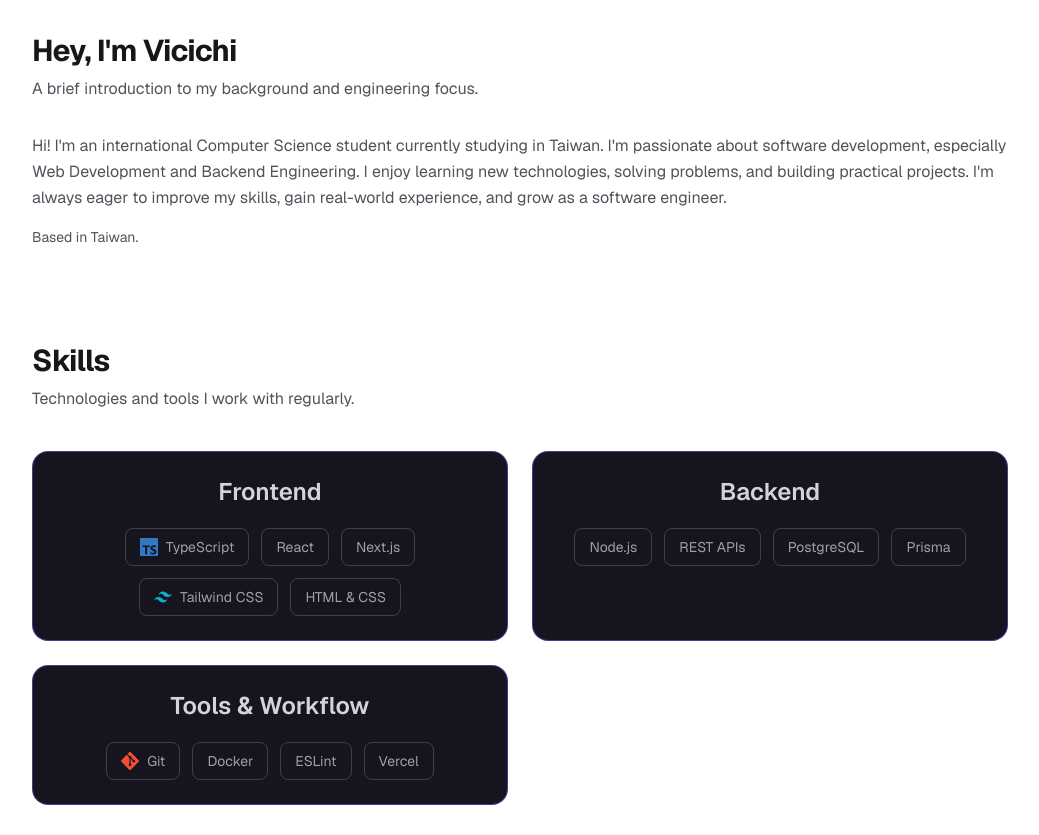
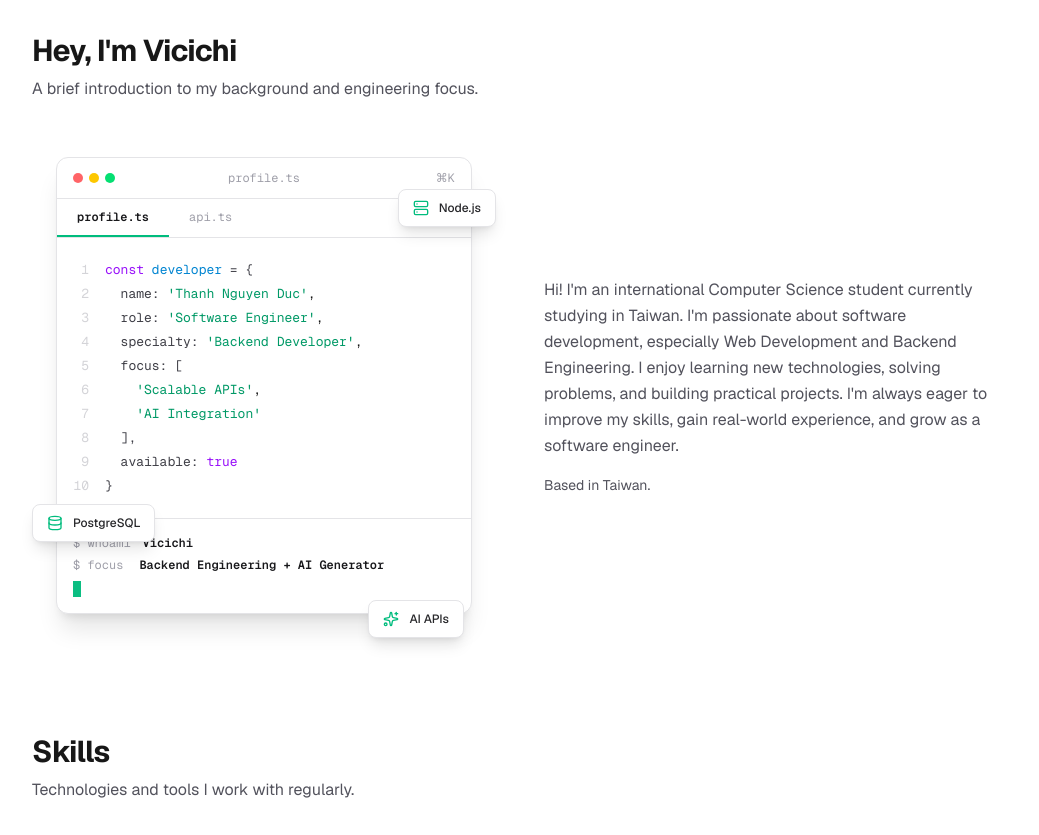
Before and after one commit to ducthanhnguyen04/vicichi, a Next.js app: page / in a window 1280 px wide. Shown: the part 720-1555 px from the top of the page, without its empty margins (120-1159 px from the left). Built offline with nearby package versions, Linux system fonts and the light colour scheme; no server answers.

Commit message:
fix about ui

```diff
--- a/package.json
+++ b/package.json
@@ -9,6 +9,7 @@
     "lint": "eslint"
   },
   "dependencies": {
+    "lucide-react": "^1.81.0",
     "next": "16.4.6",
     "react": "19.3.0",
     "react-dom": "19.3.0",
--- a/src/components/layout/mobile-menu.tsx
+++ b/src/components/layout/mobile-menu.tsx
@@ -42,7 +42,7 @@ export function MobileMenu() {
         aria-label="Toggle navigation menu"
         onClick={() => setOpen((prev) => !prev)}
       >
-        {open ? <MdClose /> : <FiMenu />}
+        {open ? <MdClose size={20}/> : <FiMenu size={20}/>}
       </Button>
 
       {open ? (
--- a/src/components/sections/about-section.tsx
+++ b/src/components/sections/about-section.tsx
@@ -1,5 +1,153 @@
+import { Database, Server, Sparkles } from "lucide-react";
 import { personalData } from "@/data/personal";
 import { SectionHeading } from "@/components/shared/section-heading";
+
+function FloatingBadge({
+  icon: Icon,
+  label,
+  className = "",
+}: {
+  icon: React.ComponentType<{ className?: string }>;
+  label: string;
+  className?: string;
+}) {
+  return (
+    <div
+      className={`absolute flex items-center gap-2.5 rounded-lg border border-zinc-200 bg-white px-3.5 py-2.5 text-xs font-medium text-zinc-800 shadow-lg dark:border-zinc-800 dark:bg-zinc-900 dark:text-zinc-100 ${className}`}
+    >
+      <Icon className="h-4 w-4 text-emerald-500 dark:text-lime-400" />
+      {label}
+    </div>
+  );
+}
+
+function TerminalCard() {
+  return (
+    <div className="relative mx-auto w-full max-w-lg py-6 sm:px-6">
+      <div className="overflow-hidden rounded-xl border border-zinc-200 bg-white shadow-xl dark:border-zinc-800 dark:bg-zinc-950">
+        {/* Title bar */}
+        <div className="relative flex items-center border-b border-zinc-200 px-4 py-3 dark:border-zinc-800">
+          <div className="flex gap-1.5">
+            <span className="h-2.5 w-2.5 rounded-full bg-red-400" />
+            <span className="h-2.5 w-2.5 rounded-full bg-yellow-400" />
+            <span className="h-2.5 w-2.5 rounded-full bg-green-400" />
+          </div>
+          <span className="absolute left-1/2 -translate-x-1/2 font-mono text-xs text-zinc-400 dark:text-zinc-500">
+            profile.ts
+          </span>
+          <span className="ml-auto font-mono text-xs text-zinc-400 dark:text-zinc-500">
+            ⌘K
+          </span>
+        </div>
+
+        {/* Tabs */}
+        <div className="flex border-b border-zinc-200 font-mono text-xs dark:border-zinc-800">
+          <div className="border-b-2 border-emerald-500 px-5 py-2.5 font-semibold text-zinc-900 dark:border-lime-400 dark:text-zinc-100">
+            profile.ts
+          </div>
+          <div className="px-5 py-2.5 text-zinc-400 dark:text-zinc-500">
+            api.ts
+          </div>
+        </div>
+
+        {/* Code */}
+        <pre className="overflow-x-auto px-4 py-5 font-mono text-[13px] leading-6">
+          <code>
+            {CODE_LINES.map((line, i) => (
+              <div key={i} className="flex">
+                <span className="w-8 shrink-0 select-none pr-4 text-right text-zinc-300 dark:text-zinc-600">
+                  {i + 1}
+                </span>
+                <span className="whitespace-pre">{line}</span>
+              </div>
+            ))}
+          </code>
+        </pre>
+
+        {/* Shell output */}
+        <div className="space-y-1.5 border-t border-zinc-200 px-4 py-4 font-mono text-xs dark:border-zinc-800">
+          <p>
+            <span className="text-zinc-400 dark:text-zinc-500">$ whoami</span>
+            <span className="ml-3 font-semibold text-zinc-900 dark:text-zinc-100">
+              {personalData.name ?? "Thanh Nguyen"}
+            </span>
+          </p>
+          <p>
+            <span className="text-zinc-400 dark:text-zinc-500">$ focus</span>
+            <span className="ml-4 font-semibold text-zinc-900 dark:text-zinc-100">
+              Backend Engineering + AI Generator
+            </span>
+          </p>
+          <span className="mt-2 block h-4 w-2 animate-pulse bg-emerald-500 dark:bg-lime-400" />
+        </div>
+      </div>
+
+      <FloatingBadge
+        icon={Server}
+        label="Node.js"
+        className="right-0 top-14 hidden sm:flex"
+      />
+      <FloatingBadge
+        icon={Database}
+        label="PostgreSQL"
+        className="bottom-24 left-0 hidden sm:flex"
+      />
+      <FloatingBadge
+        icon={Sparkles}
+        label="AI APIs"
+        className="bottom-0 right-8 hidden sm:flex"
+      />
+    </div>
+  );
+}
+
+const k = "text-purple-600 dark:text-purple-400";
+const v = "text-sky-600 dark:text-sky-400";
+const s = "text-emerald-600 dark:text-lime-300";
+const p = "text-zinc-700 dark:text-zinc-300";
+
+const CODE_LINES = [
+  <>
+    <span className={k}>const</span> <span className={v}>developer</span>{" "}
+    <span className={p}>= {"{"}</span>
+  </>,
+  <>
+    {"  "}
+    <span className={p}>name:</span> <span className={s}>'Thanh Nguyen Duc'</span>,
+  </>,
+  <>
+    {"  "}
+    <span className={p}>role:</span> <span className={s}>'Software Engineer'</span>,
+  </>,
+  <>
+    {"  "}
+    <span className={p}>specialty:</span>{" "}
+    <span className={s}>'Backend Developer'</span>,
+  </>,
+  <>
+    {"  "}
+    <span className={p}>focus: [</span>
+  </>,
+  <>
+    {"    "}
+    <span className={s}>'Scalable APIs'</span>,
+  </>,
+  <>
+    {"    "}
+    <span className={s}>'AI Integration'</span>
+  </>,
+  <>
+    {"  "}
+    <span className={p}>],</span>
+  </>,
+  <>
+    {"  "}
+    <span className={p}>available:</span> <span className={k}>true</span>
+  </>,
+  <>
+    <span className={p}>{"}"}</span>
+  </>,
+];
 
 export function AboutSection() {
   return (
@@ -8,9 +156,16 @@ export function AboutSection() {
         title="Hey, I'm Vicichi"
         subtitle="A brief introduction to my background and engineering focus."
       />
-      <div className="space-y-4 text-zinc-600 dark:text-zinc-400">
-        <p className="leading-relaxed">{personalData.bio}</p>
-        <p className="text-sm">Based in {personalData.location}.</p>
+
+      <div className="grid items-center gap-10 md:grid-cols-2 md:gap-12">
+        {/* Trái: terminal */}
+        <TerminalCard />
+
+        {/* Phải: giới thiệu */}
+        <div className="space-y-4 text-zinc-600 dark:text-zinc-400">
+          <p className="leading-relaxed">{personalData.bio}</p>
+          <p className="text-sm">Based in {personalData.location}.</p>
+        </div>
       </div>
     </section>
   );
```
Also changed, not shown: 1 other file (tests, documents, lock files or other folders).
